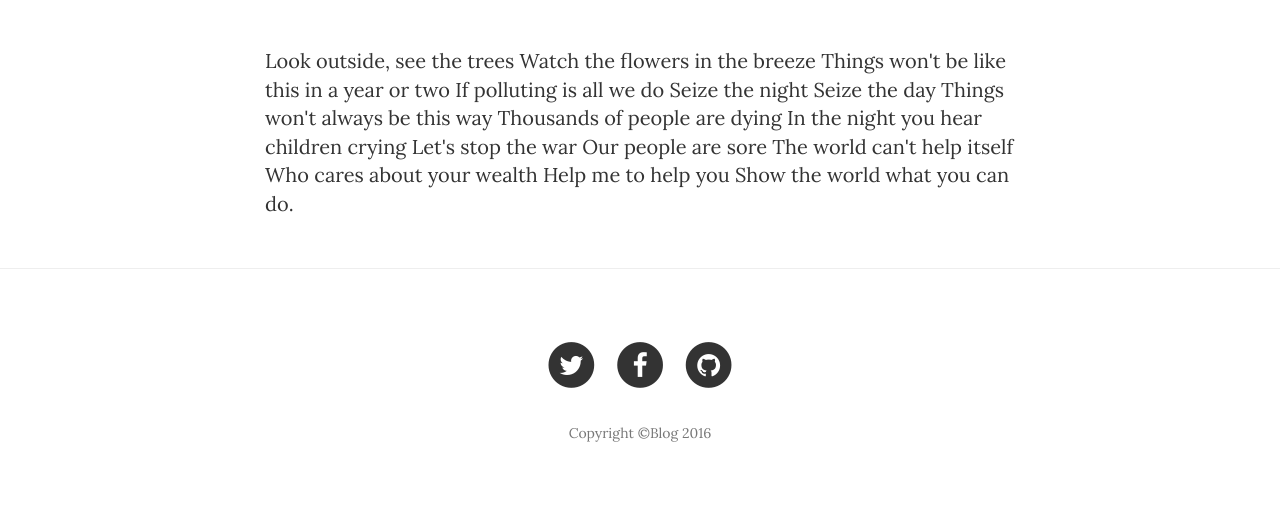
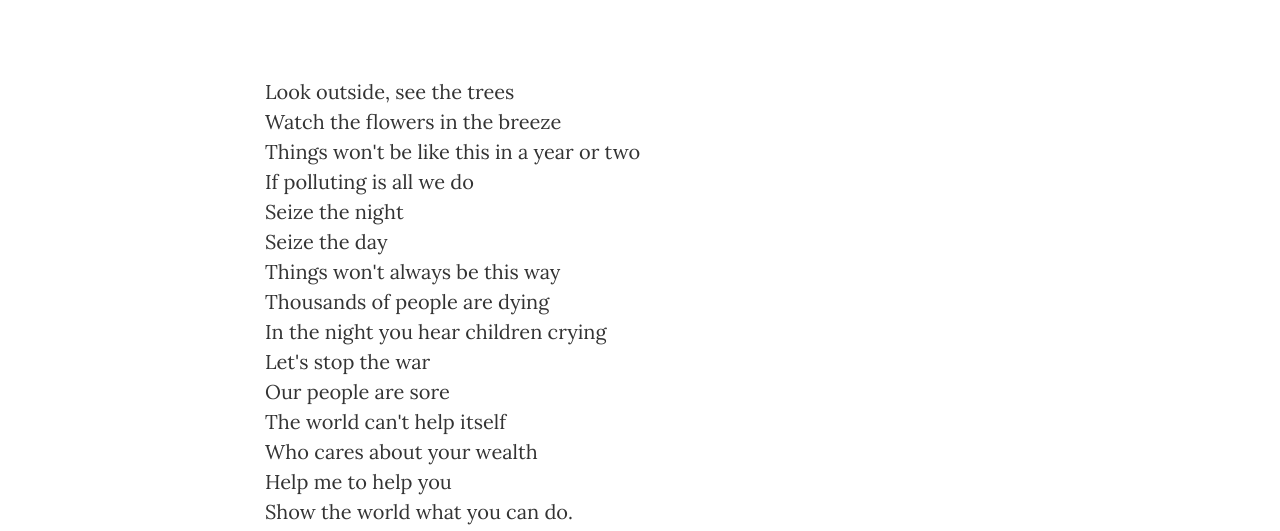
Before and after one commit to lhoydaDoyog/blogs.github.io, a website: page about.html in a window 1280 px wide. Shown: the part 425-956 px from the top of the page. Before the commit the page ends 934 px from the top, so only its background shows below. Drawn offline with nearby package versions, Linux system fonts and the light colour scheme.

Commit message:
Update about.html

```diff
--- a/about.html
+++ b/about.html
@@ -87,23 +87,23 @@
     <div class="container">
         <div class="row">
             <div class="col-lg-8 col-lg-offset-2 col-md-10 col-md-offset-1">
-                <poem>Look outside, see the trees
-Watch the flowers in the breeze
-Things won't be like this in a year or two
-If polluting is all we do
-Seize the night
-Seize the day
-Things won't always be this way
-Thousands of people are dying
-In the night you hear children crying
-Let's stop the war
-Our people are sore
-The world can't help itself
-Who cares about your wealth
-Help me to help you
-Show the world what you can do.
+                <p>Look outside, see the trees<br>
+Watch the flowers in the breeze<br>
+Things won't be like this in a year or two<br>
+If polluting is all we do<br>
+Seize the night<br>
+Seize the day<br>
+Things won't always be this way<br>
+Thousands of people are dying<br>
+In the night you hear children crying<br>
+Let's stop the war<br>
+Our people are sore<br>
+The world can't help itself<br>
+Who cares about your wealth<br>
+Help me to help you<br>
+Show the world what you can do.<br>
 
-                </poem>
+                </p>
                 <p></p>
                 <p></p>
 
```
